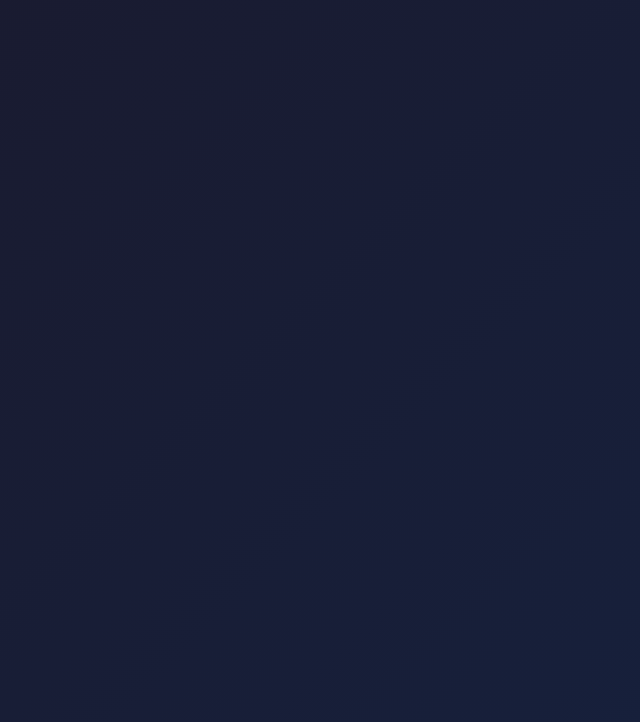
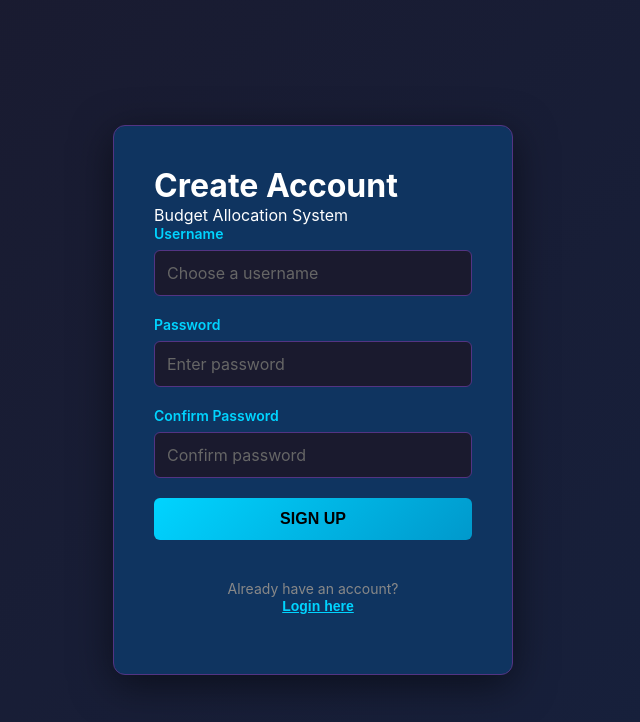
Before and after one commit to nomannrafiq/Budget-Allocation-System, a React (Vite) app in the folder client/: page /signup in a window 1280 px wide. Before the commit this address had no page. Shown: the top 722 px of the page, without its empty margins (327-967 px from the left). Built offline with nearby package versions, Linux system fonts and the light colour scheme.

Commit message:
Signup frontend implemented

```diff
--- a/client/src/App.jsx
+++ b/client/src/App.jsx
@@ -3,6 +3,7 @@ import { useContext } from 'react'
 import { AppContext } from './context/AppContext'
 import './App.css'
 
+import Signup from './components/Signup'
 import Login from './components/Login'
 import AdminDashboard from './components/AdminDashboard'
 import MemberDashboard from './components/MemberDashboard'
@@ -17,6 +18,8 @@ function App() {
   return (
     <Routes>
       <Route path="/login" element={!isLoggedIn ? <Login /> : <Navigate to="/" />} />
+      <Route path="/signup" element={!isLoggedIn ? <Signup /> : <Navigate to="/" />} />
+
 
       <Route
         path="/admindashboard"
--- a/client/src/components/Login.jsx
+++ b/client/src/components/Login.jsx
@@ -79,6 +79,18 @@ function Login() {
           </button>
         </form>
 
+
+        <p className="signup-link">
+          Don't have an account?
+          <button
+            type="button"
+            onClick={() => navigate('/signup')}
+            className="link-btn"
+          >
+            Sign up here
+          </button>
+        </p>
+
         <div className="test-credentials">
           <h4>Test Credentials:</h4>
           <p><strong>Admin:</strong> noman / 123</p>
--- /dev/null
+++ b/client/src/components/Signup.jsx
@@ -0,0 +1,137 @@
+import { useState, useContext } from 'react'
+import { useNavigate } from 'react-router-dom'
+import { AppContext } from '../context/AppContext'
+import '../styles/Login.css'
+
+function Signup() {
+  const navigate = useNavigate()
+  const { login } = useContext(AppContext)
+  const [username, setUsername] = useState('')
+  const [password, setPassword] = useState('')
+  const [confirmPassword, setConfirmPassword] = useState('')
+  const [loading, setLoading] = useState(false)
+  const [error, setError] = useState('')
+  const [success, setSuccess] = useState('')
+
+  const handleSignup = async (e) => {
+    e.preventDefault()
+    setError('')
+    setSuccess('')
+
+    // Validation
+    if (!username || !password || !confirmPassword) {
+      setError('Please fill in all fields')
+      return
+    }
+
+    if (username.length < 3) {
+      setError('Username must be at least 3 characters')
+      return
+    }
+
+    if (password.length < 3) {
+      setError('Password must be at least 3 characters')
+      return
+    }
+
+    if (password !== confirmPassword) {
+      setError('Passwords do not match')
+      return
+    }
+
+    setLoading(true)
+
+    try {
+      const response = await fetch('http://localhost:3001/api/auth/register', {
+        method: 'POST',
+        headers: { 'Content-Type': 'application/json' },
+        body: JSON.stringify({
+          username: username,
+          password: password,
+          role: 'member'
+        })
+      })
+
+      const data = await response.json()
+
+      if (response.ok) {
+        setSuccess('Account created successfully! Logging in...')
+        setTimeout(() => {
+          login(data.user)
+          navigate('/memberdashboard')
+        }, 1500)
+      } else {
+        setError(data.message || 'Signup failed')
+      }
+    } catch (err) {
+      setError('Connection error')
+      console.error(err)
+    } finally {
+      setLoading(false)
+    }
+  }
+
+  return (
+    <div className="login-container">
+      <div className="login-box">
+        <h1>Create Account</h1>
+        <p className="login-subtitle">Budget Allocation System</p>
+
+        {error && <div className="error-message">{error}</div>}
+        {success && <div className="success-message">{success}</div>}
+
+        <form onSubmit={handleSignup}>
+          <div className="form-group">
+            <label>Username</label>
+            <input
+              type="text"
+              value={username}
+              onChange={(e) => setUsername(e.target.value)}
+              placeholder="Choose a username"
+              disabled={loading}
+            />
+          </div>
+
+          <div className="form-group">
+            <label>Password</label>
+            <input
+              type="password"
+              value={password}
+              onChange={(e) => setPassword(e.target.value)}
+              placeholder="Enter password"
+              disabled={loading}
+            />
+          </div>
+
+          <div className="form-group">
+            <label>Confirm Password</label>
+            <input
+              type="password"
+              value={confirmPassword}
+              onChange={(e) => setConfirmPassword(e.target.value)}
+              placeholder="Confirm password"
+              disabled={loading}
+            />
+          </div>
+
+          <button type="submit" disabled={loading} className="login-btn">
+            {loading ? 'Creating Account...' : 'SIGN UP'}
+          </button>
+        </form>
+
+        <p className="signup-link">
+          Already have an account?
+          <button
+            type="button"
+            onClick={() => navigate('/login')}
+            className="link-btn"
+          >
+            Login here
+          </button>
+        </p>
+      </div>
+    </div>
+  )
+}
+
+export default Signup
--- a/client/src/styles/Login.css
+++ b/client/src/styles/Login.css
@@ -126,3 +126,27 @@ button:disabled {
   color: #00d4ff;
   font-weight: 600;
 }
+
+.signup-link {
+  text-align: center;
+  margin-top: 20px;
+  font-size: 14px;
+  color: #888;
+}
+
+.link-btn {
+  background: none;
+  border: none;
+  color: #00d4ff;
+  cursor: pointer;
+  text-decoration: underline;
+  font-size: 14px;
+  margin-left: 5px;
+  padding: 0;
+  font-weight: bold;
+}
+
+.link-btn:hover {
+  color: #00ffff;
+  text-decoration: none;
+}
```
